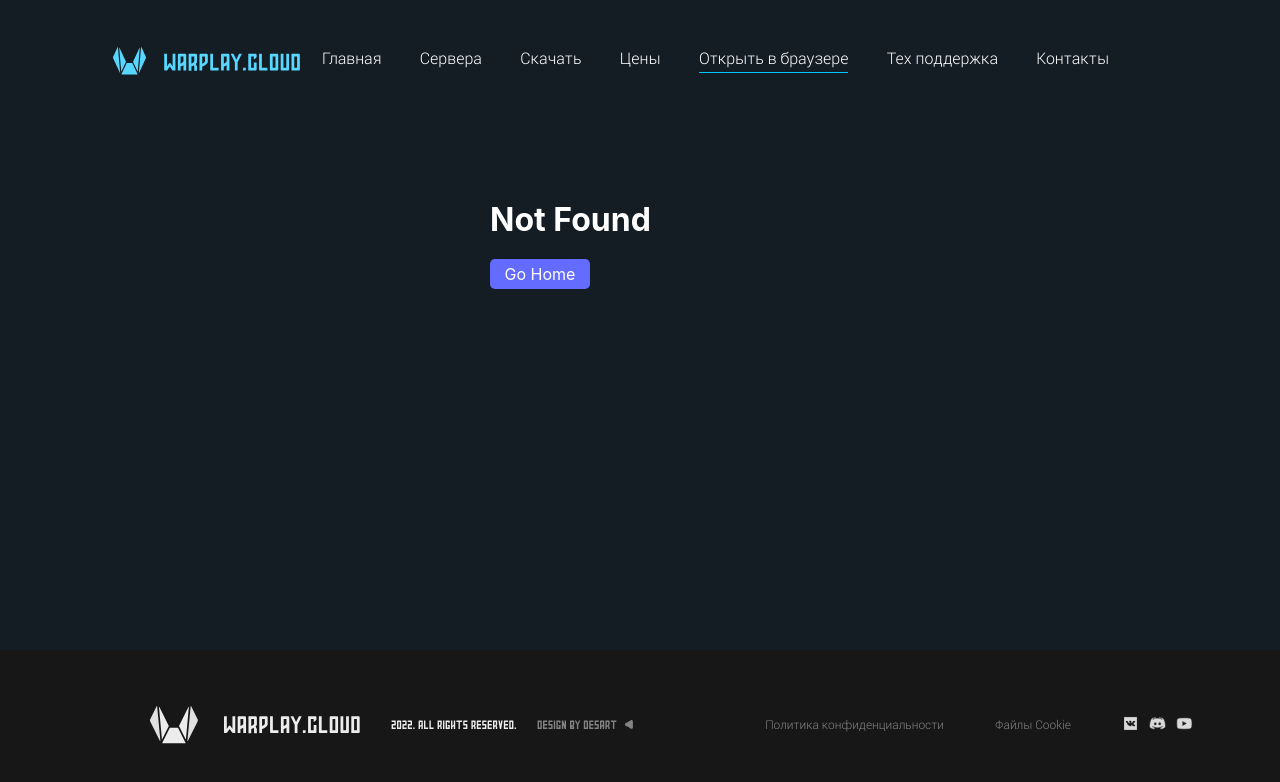
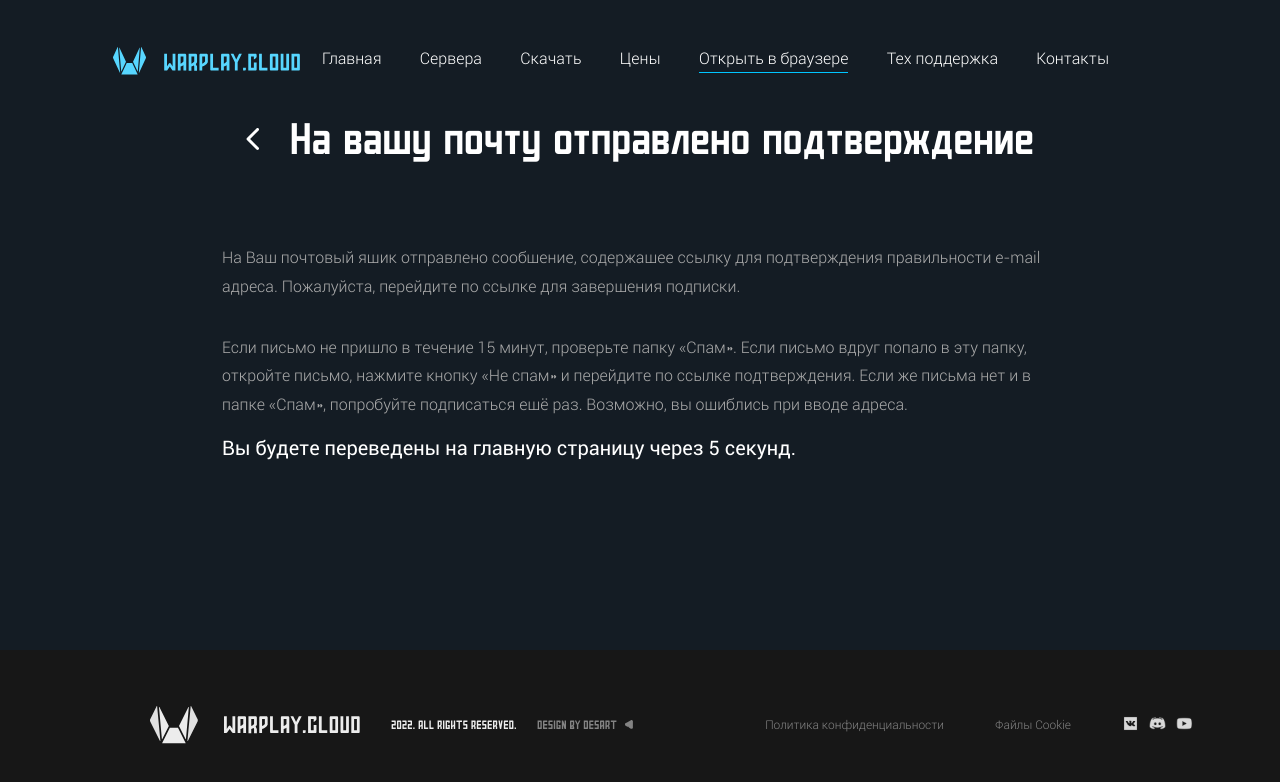
Before and after one commit to Mighty-Lion/Warplaycloud, a React (Vite) app: page /confirmation in a window 1280 px wide. Shown: the top 782 px of the page. Built offline with nearby package versions, Linux system fonts and the light colour scheme; what react-netlify-identity would draw is missing.

Commit message:
dev Mail Confirmation page

```diff
--- a/src/App.tsx
+++ b/src/App.tsx
@@ -11,6 +11,7 @@ import { Download } from '@/pages/Download';
 import { Contacts } from '@/pages/Contacts';
 import { Registration } from '@/pages/Registration';
 import { Authorization } from '@/pages/Authorization';
+import {MailConfirmation} from "@/pages/MailConfirmation";
 
 export function App() {
   const url = 'https://sweet-kitsune-9f3e8d.netlify.app/';
@@ -22,6 +23,7 @@ export function App() {
           <Layout>
             <Routes>
               <Route path="/" element={<Home />} />
+              <Route path="/confirmation" element={<MailConfirmation />} />
               <Route path="/Download" element={<Download />} />
               <Route path="/Contacts" element={<Contacts />} />
               <Route path="/Registr" element={<Registration />} />
--- a/src/pages/MailConfirmation/index.styles.ts
+++ b/src/pages/MailConfirmation/index.styles.ts
@@ -15,16 +15,16 @@ export const MailConfirmationContainer = styled.div`
 
 export const MailConfirmationHeader = styled.div`
   display: grid;
-  grid-template-columns: auto auto;
-  grid-gap: 60px;
+  grid-template-columns: auto 1fr;
+  grid-gap: 30px;
   align-items: center;
-  margin-bottom: 125px;
+  margin: 0 auto 65px auto;
 
   @media (max-width: ${getBreakpoint('MOBILE_L', 'down')}) {
     grid-template-columns: auto;
     grid-template-rows: auto auto;
     grid-gap: 40px;
-    margin-bottom: 70px;
+    margin: 0 0 70px 0;
   }
 `;
 
@@ -50,3 +50,17 @@ export const MailConfirmationContent = styled.p`
   line-height: 180%;
 	color: var(--color-gray-500);
 `;
+
+export const MailConfirmationStatus = styled.h3`
+  white-space: nowrap;
+  font-family: Roboto, sans-serif;
+  font-size: 20px;
+  font-style: normal;
+  font-weight: 400;
+  line-height: normal;
+  color: var(--color-white-0);
+
+  @media (max-width: ${getBreakpoint('TABLET_UL', 'down')}) {
+    white-space: initial;
+  }
+`;
--- a/src/pages/MailConfirmation/index.tsx
+++ b/src/pages/MailConfirmation/index.tsx
@@ -1,12 +1,29 @@
+import { useEffect, useState } from 'react';
+import { useNavigate } from 'react-router-dom';
 import {
   MailConfirmationContainer,
   MailConfirmationContent,
-  MailConfirmationHeader,
+  MailConfirmationHeader, MailConfirmationStatus,
   MailConfirmationTitle,
 } from '@/pages/MailConfirmation/index.styles';
 import { HomepageButton } from '@/components/HomepageButton';
 
 export function MailConfirmation() {
+  const [secondsState, setSeconds] = useState(10);
+  const navigate = useNavigate();
+  useEffect(() => {
+    const intervalId = setInterval(() => {
+      setSeconds((prevCount) => prevCount - 1);
+    }, 1000);
+
+    if (secondsState <= 0) {
+      navigate('/');
+    }
+
+    return () => clearInterval(intervalId);
+  }, [secondsState]);
+
+  console.log(secondsState);
   return (
     <MailConfirmationContainer>
       <MailConfirmationHeader>
@@ -27,6 +44,9 @@ export function MailConfirmation() {
         «Спам», попробуйте подписаться ещё раз. Возможно, вы ошиблись при вводе
         адреса.
       </MailConfirmationContent>
+      <MailConfirmationStatus>
+        Вы будете переведены на главную страницу через {secondsState} секунд.
+      </MailConfirmationStatus>
     </MailConfirmationContainer>
   );
 }
```
